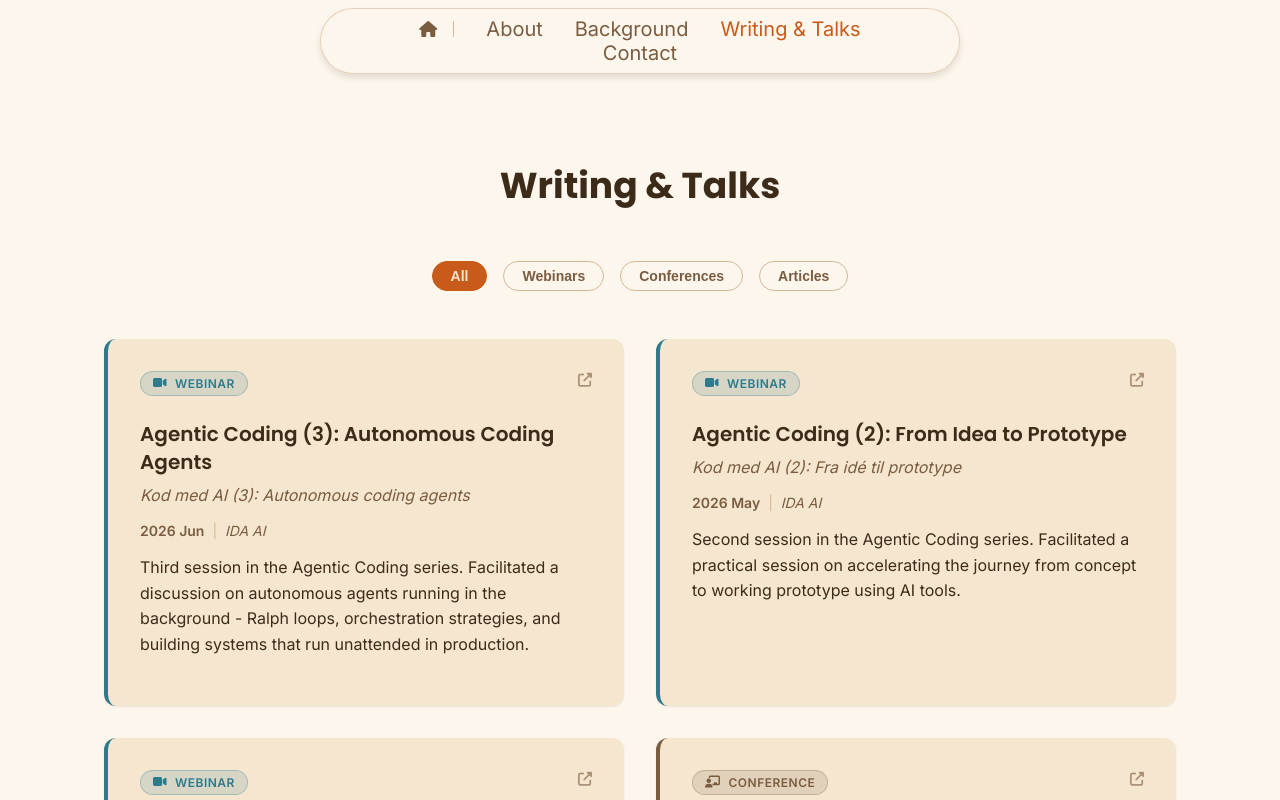
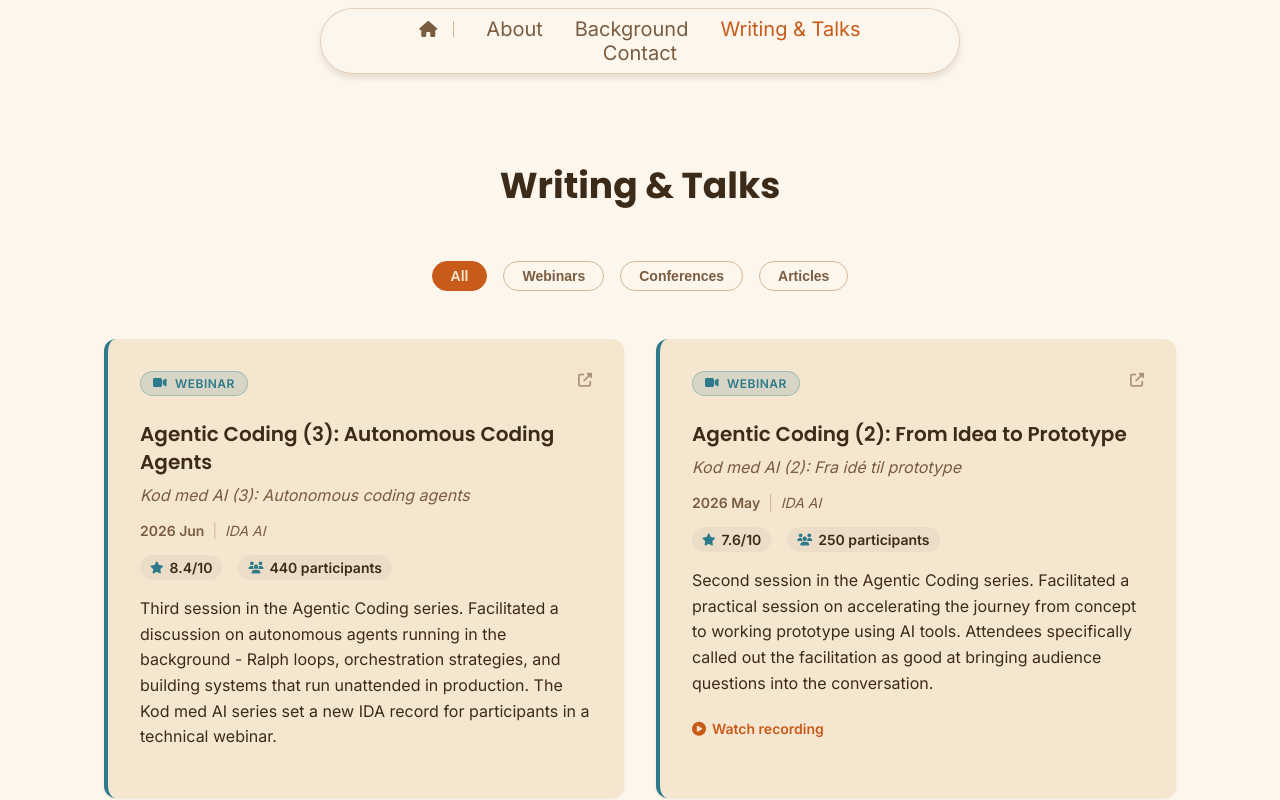
Before and after one commit to simonamtoft/cv-website, a React (Vite) app: page /writing in a window 1280 px wide. Shown: the top 800 px of the page. Built offline with nearby package versions, Linux system fonts and the light colour scheme.

Commit message:
Add metrics and recording links to writing & talks cards

```diff
--- a/src/components/PublicationsEvents.js
+++ b/src/components/PublicationsEvents.js
@@ -99,22 +99,32 @@ const PublicationsEvents = () => {
           ))}
         </div>
         <div className="publications-events-container">
-          {sortedWork.map((item, index) => (
-            <a
+          {sortedWork.map((item, index) => {
+            const showRecordingLink = !!item.recording;
+            return (
+            <div
               key={index}
-              href={item.link}
-              target="_blank"
-              rel="noopener noreferrer"
               className={`work-card work-card-${item.type}`}
             >
+              {item.link && (
+                <a
+                  href={item.link}
+                  target="_blank"
+                  rel="noopener noreferrer"
+                  className="work-card-link"
+                  aria-label={item.title}
+                ></a>
+              )}
               <div className="work-card-header">
                 <div className={`work-type-badge work-type-${item.type}`}>
                   <i className={`fas ${item.type === 'article' ? 'fa-file-alt' : item.type === 'webinar' ? 'fa-video' : 'fa-chalkboard-teacher'}`}></i>
                   <span>{item.type === 'article' ? 'Article' : item.type === 'webinar' ? 'Webinar' : 'Conference'}</span>
                 </div>
-                <div className="work-link-indicator">
-                  <i className="fas fa-external-link-alt"></i>
-                </div>
+                {item.link && (
+                  <div className="work-link-indicator">
+                    <i className="fas fa-external-link-alt"></i>
+                  </div>
+                )}
               </div>
 
               <div className="work-title-container">
@@ -134,8 +144,31 @@ const PublicationsEvents = () => {
                 )}
               </div>
 
+              {item.metrics && item.metrics.length > 0 && (
+                <div className="work-metrics">
+                  {item.metrics.map((metric, mIndex) => (
+                    <span key={mIndex} className="work-metric">
+                      <i className={`fas ${metric.icon}`}></i>
+                      <span>{metric.value}</span>
+                    </span>
+                  ))}
+                </div>
+              )}
+
               {item.description && (
                 <p className="work-description">{item.description}</p>
+              )}
+
+              {showRecordingLink && (
+                <a
+                  href={item.recording}
+                  target="_blank"
+                  rel="noopener noreferrer"
+                  className="work-recording-link"
+                >
+                  <i className="fas fa-play-circle"></i>
+                  <span>Watch recording</span>
+                </a>
               )}
 
               {item.authors && (
@@ -144,8 +177,9 @@ const PublicationsEvents = () => {
                   {formatAuthors(item.authors)}
                 </p>
               )}
-            </a>
-          ))}
+            </div>
+            );
+          })}
         </div>
       </section>
       <PageNav />
--- a/src/data/publicationsEvents.js
+++ b/src/data/publicationsEvents.js
@@ -19,7 +19,11 @@ const publicationsEvents = [
     date: "2026 Jun",
     link: "https://ida.dk/arrangementer-og-kurser/arrangementer/kod-med-ai-3-autonomous-coding-agents-366416",
     venue: "IDA AI",
-    description: "Third session in the Agentic Coding series. Facilitated a discussion on autonomous agents running in the background - Ralph loops, orchestration strategies, and building systems that run unattended in production.",
+    description: "Third session in the Agentic Coding series. Facilitated a discussion on autonomous agents running in the background - Ralph loops, orchestration strategies, and building systems that run unattended in production. The Kod med AI series set a new IDA record for participants in a technical webinar.",
+    metrics: [
+      { icon: "fa-star", value: "8.4/10" },
+      { icon: "fa-users", value: "440 participants" },
+    ],
   },
   {
     type: "webinar",
@@ -28,7 +32,12 @@ const publicationsEvents = [
     date: "2026 May",
     link: "https://ida.dk/arrangementer-og-kurser/arrangementer/kod-med-ai-2-fra-ide-til-prototype-366415",
     venue: "IDA AI",
-    description: "Second session in the Agentic Coding series. Facilitated a practical session on accelerating the journey from concept to working prototype using AI tools.",
+    description: "Second session in the Agentic Coding series. Facilitated a practical session on accelerating the journey from concept to working prototype using AI tools. Attendees specifically called out the facilitation as good at bringing audience questions into the conversation.",
+    metrics: [
+      { icon: "fa-star", value: "7.6/10" },
+      { icon: "fa-users", value: "250 participants" },
+    ],
+    recording: "https://videos.ida.dk/media/Kod%20med%20AI%20(2)%3A%20Fra%20id%C3%A9%20til%20prototype/1_vnb7u59n",
   },
   {
     type: "webinar",
@@ -37,7 +46,12 @@ const publicationsEvents = [
     date: "2026 May",
     link: "https://ida.dk/arrangementer-og-kurser/arrangementer/kod-med-ai-1-workflows-that-actually-work-366414",
     venue: "IDA AI",
-    description: "First session in the Agentic Coding series, hosted for IDA AI. Facilitated a session with speaker Jeppe Rasmussen covering practical AI-assisted coding workflows — context engineering, structured agent instructions, and concrete tooling. 340+ registered; around 200 joined live.",
+    description: "First session in the Agentic Coding series, hosted for IDA AI. Facilitated a session with speaker Jeppe Rasmussen covering practical AI-assisted coding workflows — context engineering, structured agent instructions, and concrete tooling.",
+    metrics: [
+      { icon: "fa-star", value: "8.7/10" },
+      { icon: "fa-users", value: "340 participants" },
+    ],
+    recording: "https://videos.ida.dk/media/Kod+med+AI+%281%29%3A+Workflows+That+Actually+Work/1_e43bk1om",
   },
   {
     type: "article",
@@ -63,13 +77,18 @@ const publicationsEvents = [
     date: "2026 May",
     link: "https://ida.dk/driving-ai",
     venue: "IDA",
-    description: "Co-organising this practitioner-focused AI conference. Recruited around half of the speaker lineup and curated the technical programme around current models, practical case studies, and real-world deployment challenges.",
+    description: "Co-organised this practitioner-focused AI conference. Recruited around a third of the speaker lineup — agreeing topics, scoping talks — and curated the technical programme around current models, practical case studies, and real-world deployment challenges.",
+    metrics: [
+      { icon: "fa-star", value: "9.0/10" },
+      { icon: "fa-users", value: "240 participants" },
+      { icon: "fa-microphone", value: "31 speakers" },
+    ],
   },
   {
     type: "conference",
     title: "Driving IT",
     date: "2025 Nov",
-    link: "https://videos.ida.dk/playlist/dedicated/1_dzazyzy3/1_bhfea5je",
+    recording: "https://videos.ida.dk/playlist/dedicated/1_dzazyzy3/1_bhfea5je",
     venue: "IDA",
     description: "Denmark's main IT conference, spanning software development, AI, security, UX, and sustainability. Served as session chair for the AI track and brought in a portion of the speakers for this 300+ attendee event.",
   },
@@ -77,7 +96,7 @@ const publicationsEvents = [
     type: "conference",
     title: "Driving AI",
     date: "2025 May",
-    link: "https://videos.ida.dk/playlist/dedicated/1_i5sq6z3e/1_g71c2wiu",
+    recording: "https://videos.ida.dk/playlist/dedicated/1_i5sq6z3e/1_g71c2wiu",
     venue: "IDA",
     description: "Helped shape this inaugural practitioner-focused AI conference - sourcing close to half of the speaker lineup and chairing one of the technical tracks.",
   }
--- a/src/styles/PublicationsEvents.css
+++ b/src/styles/PublicationsEvents.css
@@ -52,6 +52,30 @@
   box-shadow: var(--shadow-lg);
 }
 
+.work-card-link {
+  position: absolute;
+  inset: 0;
+  border-radius: inherit;
+  z-index: 1;
+  text-indent: -9999px;
+  overflow: hidden;
+}
+
+.work-card-link:focus-visible {
+  outline: 2px solid var(--color-focus);
+  outline-offset: 2px;
+}
+
+.work-card > *:not(.work-card-link) {
+  position: relative;
+  z-index: 2;
+  pointer-events: none;
+}
+
+.work-card .work-recording-link {
+  pointer-events: auto;
+}
+
 .work-card-article {
   border-left-color: var(--accent-orange);
 }
@@ -67,6 +91,56 @@
 .work-card-conference:focus-visible {
   outline: 2px solid var(--color-focus);
   outline-offset: 2px;
+}
+
+.work-metrics {
+  display: flex;
+  flex-wrap: wrap;
+  gap: var(--space-sm);
+  margin-bottom: var(--space-sm);
+}
+
+.work-metric {
+  display: inline-flex;
+  align-items: center;
+  gap: 6px;
+  padding: 4px 10px;
+  border-radius: var(--radius-full);
+  background: rgba(0, 0, 0, 0.04);
+  color: var(--dark-grey);
+  font-size: var(--font-size-sm);
+  font-weight: var(--font-weight-semibold);
+}
+
+.work-metric i {
+  font-size: var(--font-size-xs);
+  opacity: 0.75;
+}
+
+.work-card-webinar .work-metric i {
+  color: #2d7a8a;
+  opacity: 1;
+}
+
+.work-card-conference .work-metric i {
+  color: #7a5c40;
+  opacity: 1;
+}
+
+.work-recording-link {
+  display: inline-flex;
+  align-items: center;
+  gap: 6px;
+  margin-top: var(--space-xs);
+  margin-bottom: var(--space-sm);
+  font-size: var(--font-size-sm);
+  font-weight: var(--font-weight-semibold);
+  color: var(--accent-orange);
+  text-decoration: none;
+}
+
+.work-recording-link:hover {
+  text-decoration: underline;
 }
 
 .filter-bar {
```
